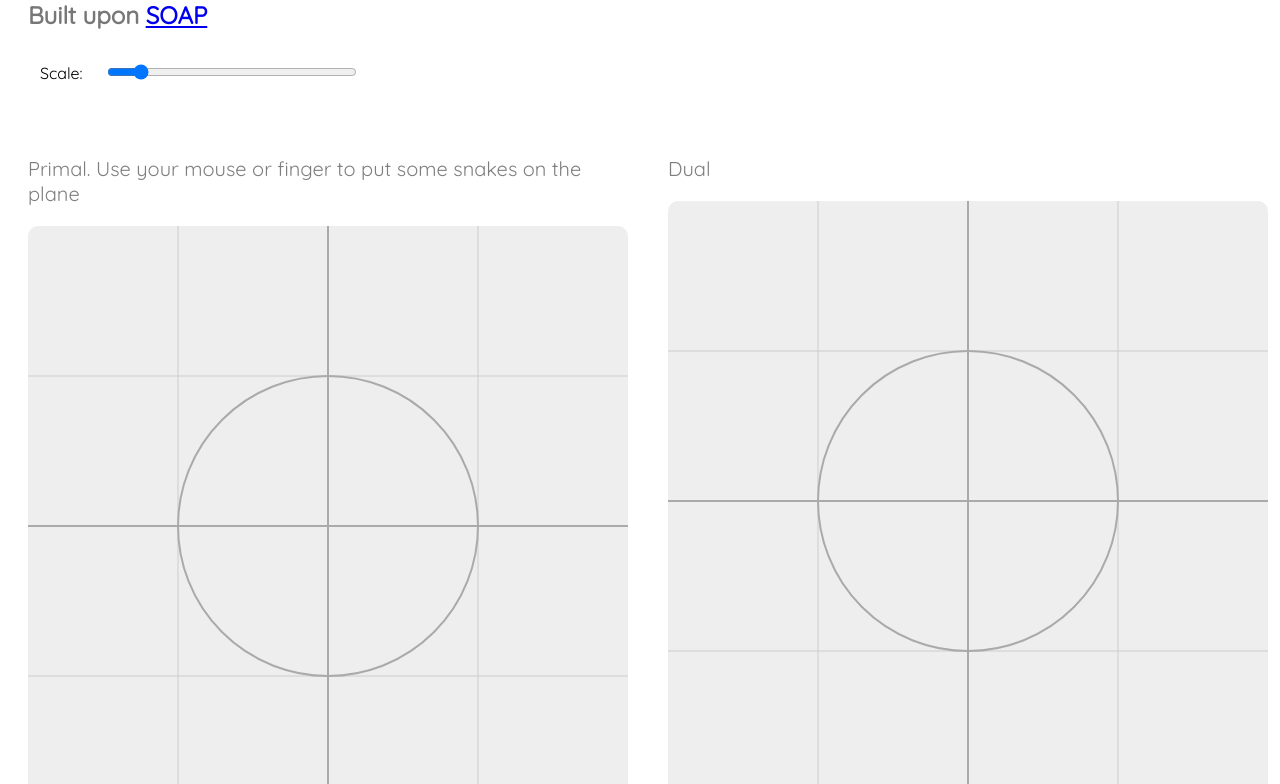
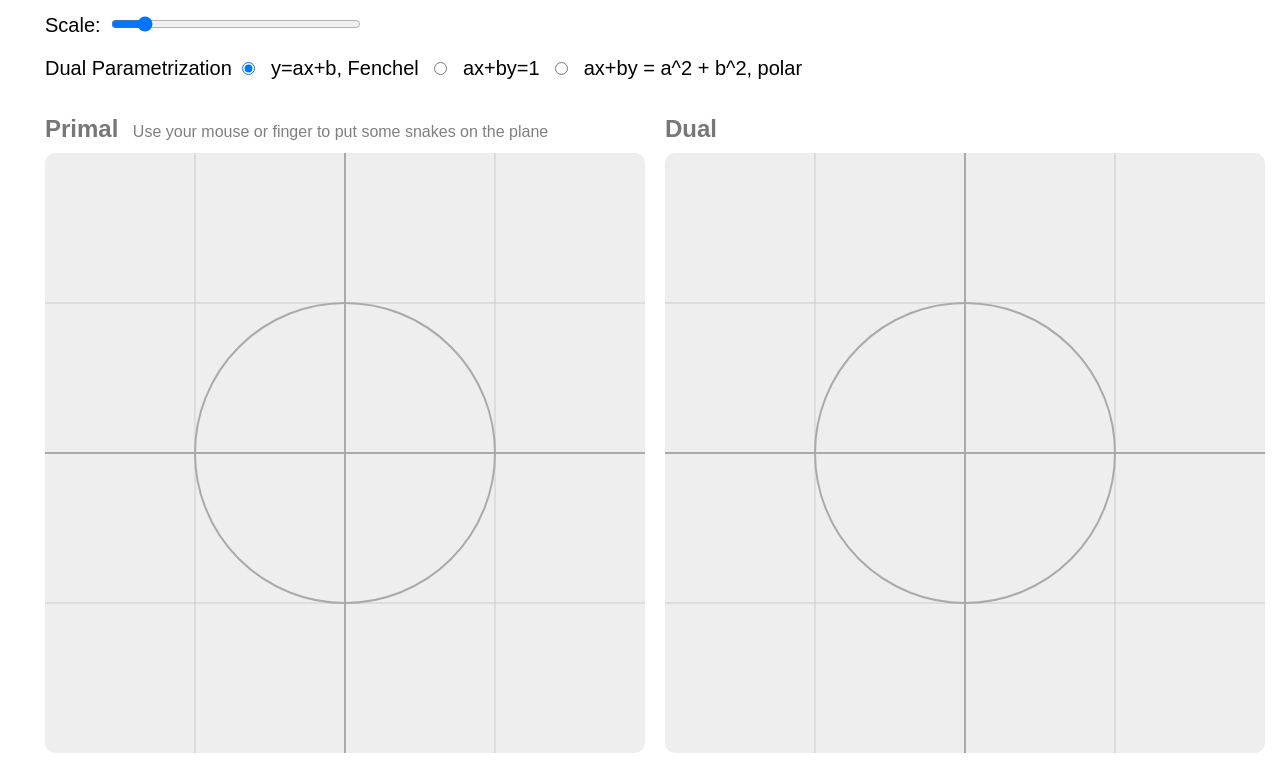
Before and after one commit to remilepriol/dualityviz, a plain HTML site: page dual_snakes.html in a window 1280 px wide. Shown: the part 122-906 px from the top of the page. Drawn offline with Linux system fonts and the light colour scheme.

Commit message:
Add radio buttons to select parameters and improve style

```diff
--- a/dual_snakes.html
+++ b/dual_snakes.html
@@ -9,20 +9,31 @@
         @import url('https://fonts.googleapis.com/css?family=Quicksand');
 
         * {
-            font-family: 'Quicksand', sans-serif;
-            outline: none; /* Sorry :( */
-            box-sizing: border-box;
-        }
-
-        body {
-            text-align: center;
+            font-family: 'Arial', sans-serif;
+            /*box-sizing: border-box;*/
+            margin-top: 10px;
+            margin-bottom: 10px;
+            margin-left: 5px;
+            margin-right: 5px;
         }
 
         .app {
             display: inline-grid;
             text-align: left;
-            grid-template-columns: auto 1fr;
-            grid-template-areas: "edit canvas";
+            grid-template-columns: 1fr 1fr;
+            grid-template-rows: auto;
+            grid-row-gap: 0px;
+            grid-template-areas: "edit edit" "canvas1 canvas2" "footer footer";
+            padding:20px
+        }
+
+        .edit {
+            grid-area: edit;
+        }
+
+        h1 {
+            border-bottom: 1px solid #000;
+            padding-bottom: 10px;
         }
 
         p, input {
@@ -33,32 +44,22 @@
             width: 250px;
         }
 
-        .app > * {
-            padding: 20px;
+        .canvas-title{
+            color: #777777;
+            font-size: 24px;
+            font-weight: 900;
         }
 
         canvas {
             background: #eee;
             border-radius: 10px;
-            /*width: 600px;*/
-            /*height: 600px;*/
         }
 
-        td {
-            padding: 10px;
-        }
-
-        .canvas-side p {
-            opacity: 0.5;
-        }
-
-        h1 {
-            border-bottom: 1px solid #000;
-            padding-bottom: 10px;
-        }
-
-        h2 {
+        footer {
+            grid-area: footer;
             color: #777777;
+            text-align: center;
+            font-size: 10px;
         }
 
     </style>
@@ -69,29 +70,31 @@
 <div class="app">
     <div class="edit">
         <h1>Dual Snakes</h1>
-        <h2>Built upon <a href="https://soap.spacie.me/">SOAP</a></h2>
-        <table>
-            <tbody>
-            <tr>
-                <td>
-                    Scale:
-                </td>
-                <td>
-                    <input type="range" value="2" min="1" max="10" step="0.01" id="scale">
-                </td>
-            </tr>
-            </tbody>
-        </table>
+        <p>Scale:
+            <input type="range" value="2" min="1" max="10" step="0.01" id="scale">
+        </p>
+        <p>
+            Dual Parametrization
+            <input type="radio" id="y=ax+b" name="parametrization" value="y=ax+b" checked>
+            <label for="y=ax+b">y=ax+b, Fenchel</label>
+            <input type="radio" id="ax+by=1" name="parametrization" value="ax+by=1">
+            <label for="ax+by=1">ax+by=1</label>
+            <input type="radio" id="polar" name="parametrization" value="polar">
+            <label for="polar">ax+by = a^2 + b^2, polar</label>
+        </p>
     </div>
-    <br>
-    <div class="canvas-side">
-        <p>Primal. Use your mouse or finger to put some snakes on the plane</p>
-        <canvas id="primal"></canvas>
+    <div class="canvas-side" style="grid-area: canvas1">
+        <span class="canvas-title">Primal</span>
+        <span style="opacity: 0.5; font-size: 16px">Use your mouse or finger to put some snakes on the plane</span>
+        <br><canvas id="primal"></canvas>
     </div>
-    <div class="canvas-side">
-        <p>Dual</p>
-        <canvas id="dual"></canvas>
+    <div class="canvas-side" style="grid-area: canvas2">
+        <span class="canvas-title">Dual</span>
+        <br><canvas id="dual"></canvas>
     </div>
+    <footer><p>
+        Built by Remi Le Priol upon https://soap.spacie.me/
+    </p></footer>
 </div>
 
 
@@ -175,9 +178,12 @@
 
         smoothPoints = smoothCurve(points);
         drawSnake(primalCanvas, primalContext, [...smoothPoints].reverse());
+
+        let parametrization = document.querySelector('input[name="parametrization"]:checked').value
+
         pp = smoothPoints
         for (let i = 0; i < 1; i++) {
-            pp = computeDualPoints(pp, "polar")
+            pp = computeDualPoints(pp, parametrization)
             drawSnake(dualCanvas, dualContext, pp.reverse());
         }
 
@@ -212,7 +218,6 @@
 
 
     function computeDualPoints(points, transform = "y=ax+b") {
-        console.log(points.length)
         let dualPoints = [];
 
         // get a representation for each segment of the primal line
@@ -232,7 +237,7 @@
             let a, b;
 
             switch (transform) {
-                case "legendre":
+                case "fenchel":
                 case "y=ax+b":
                     // Legendre transform
                     let slope = (curr[1] - prev[1]) / (curr[0] - prev[0]);
@@ -242,6 +247,7 @@
                     b = -intercept;
                     break;
 
+                case "cramer":
                 case "ax+by=1":
                     // Cramer formula
                     a = (curr[1] - prev[1]) / det;
@@ -249,7 +255,7 @@
                     break;
 
                 case "polar":
-                case "theta, lambda":
+                case "ax+by=a^2+b^2":
                     // X cos theta + Y sin theta = lambda
                     // shortest vector from (0,0) to the line
                     a = det * (curr[1] - prev[1]) / distance
```
